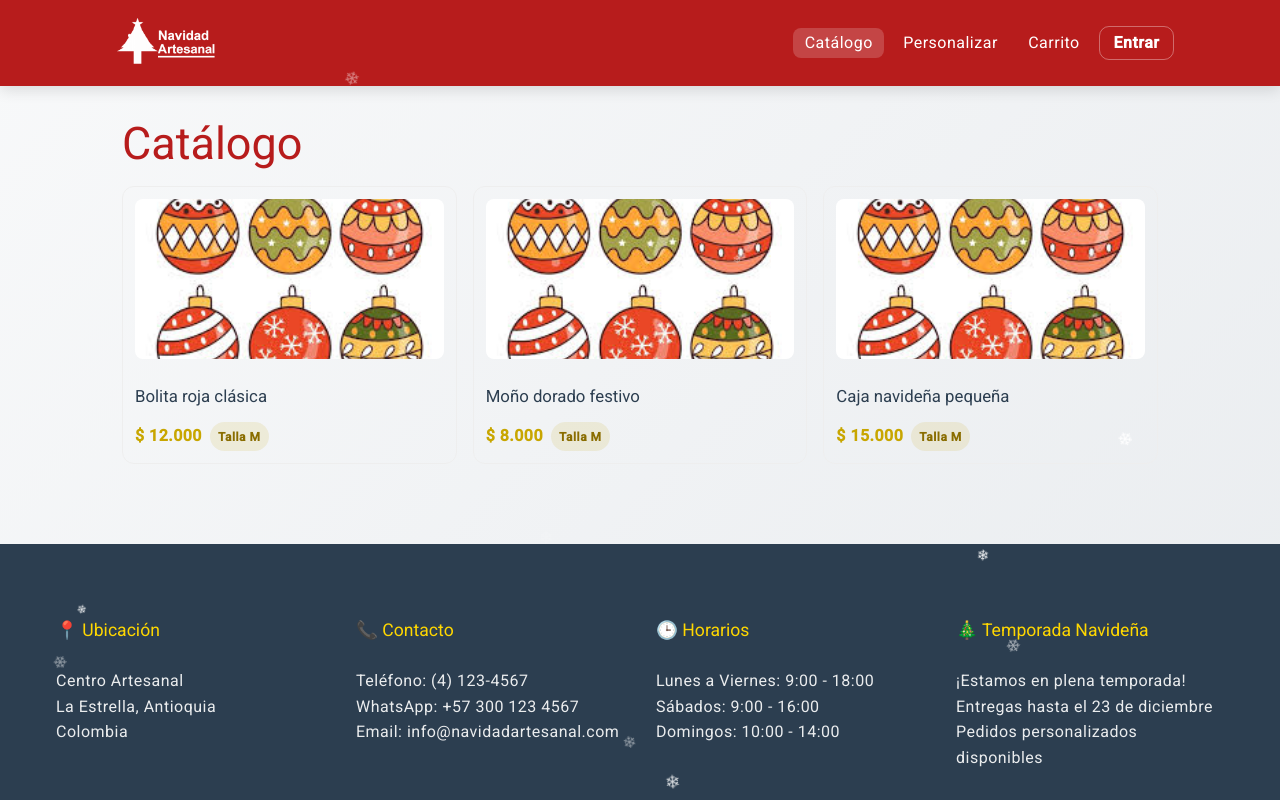
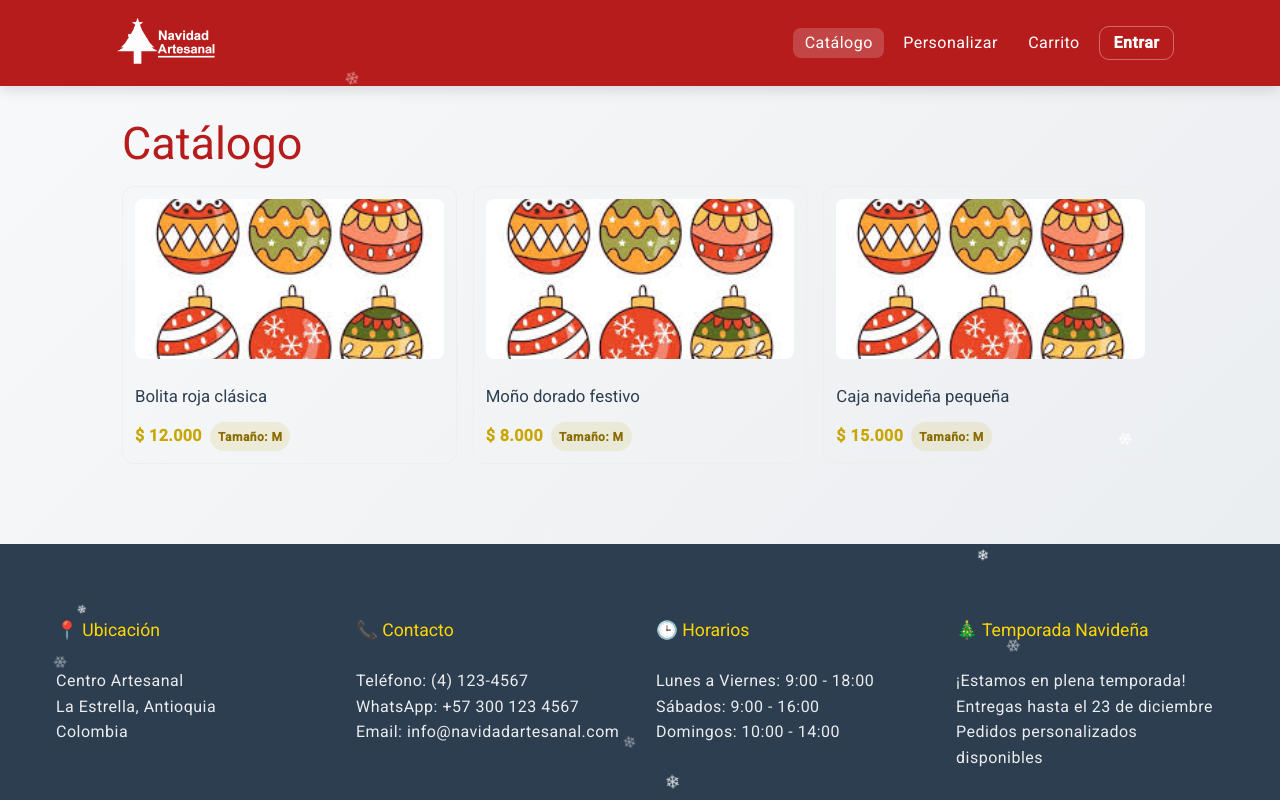
Before and after one commit to jorgebls/navidad-artesanal, an Angular app in the folder web/: page /catalogo in a window 1280 px wide. Built offline with nearby package versions, Linux system fonts and the light colour scheme.

Commit message:
coregir problemas de tamaño en el catalgo

```diff
--- a/web/src/app/pages/catalog/catalog.component.html
+++ b/web/src/app/pages/catalog/catalog.component.html
@@ -11,7 +11,7 @@
         <h3>{{ p.name }}</h3>
         <p class="price">
           {{ priceForDefaultSize(p) | currency:'COP':'symbol-narrow':'1.0-0':'es-CO' }}
-          <span class="size-tag">Talla M</span>
+          <span class="size-tag">Tamaño: M</span>
         </p>
       </a>
     </div>
```
